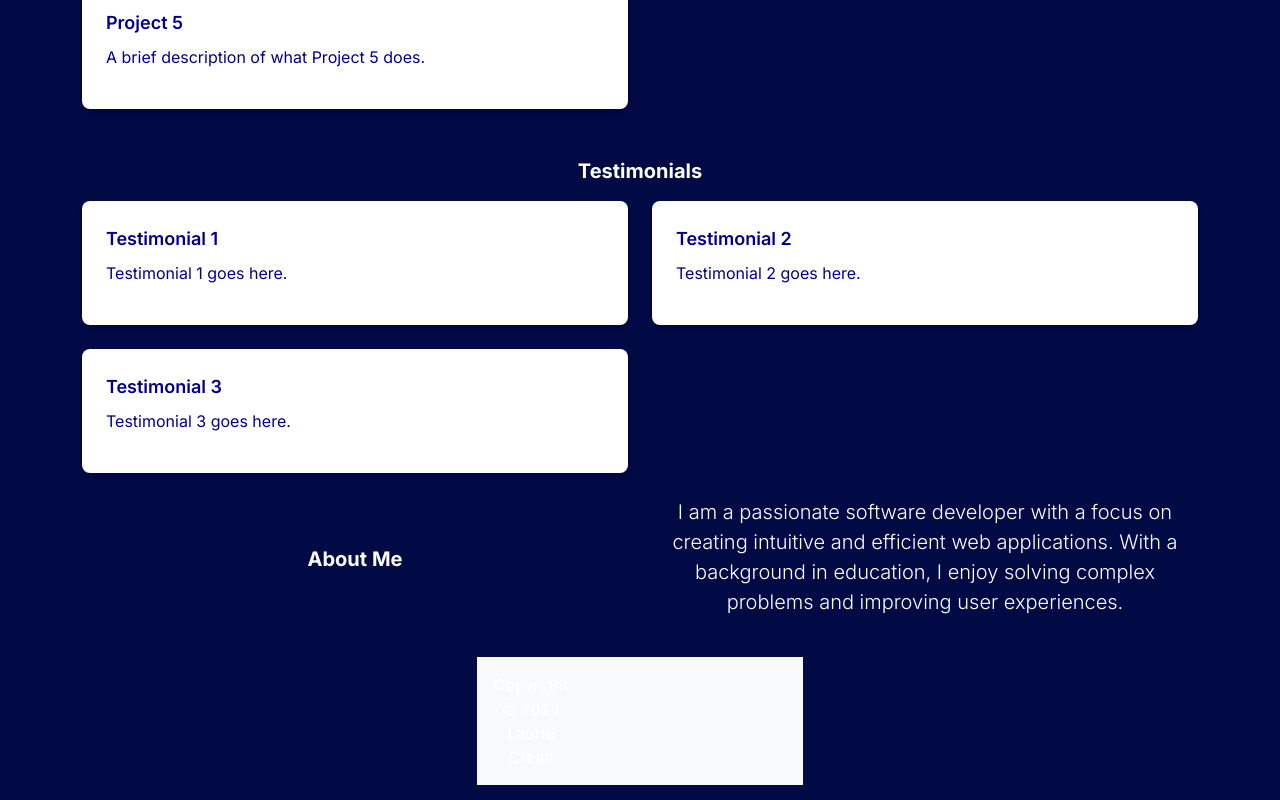
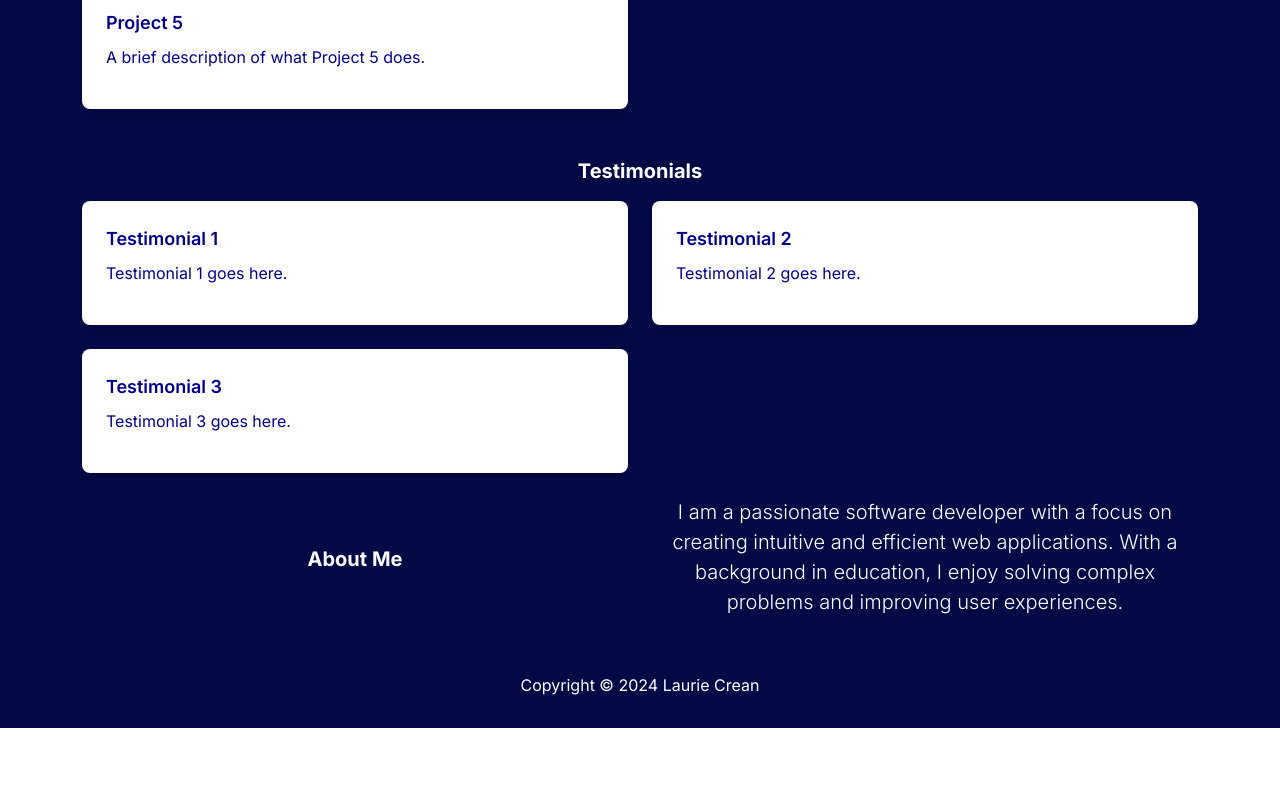
Before and after one commit to lmcrean/lauriecrean_v3, a Next.js app: page / in a window 1280 px wide. Shown: the part 2817-3617 px from the top of the page. After the commit the page ends 3545 px from the top, so only its background shows below. Built offline with nearby package versions, Linux system fonts and the light colour scheme; a web font is replaced by a local one.

Commit message:
Remove unused components in Footer.tsx

```diff
--- a/app/page.tsx
+++ b/app/page.tsx
@@ -7,8 +7,6 @@ import Testimonials from '../components/Testimonials';
 import About from '../components/About';
 import Contact from '../components/Contact';
 import Footer from '../components/Footer';
-import Badge from 'react-bootstrap/Badge';
-import Stack from 'react-bootstrap/Stack';
 import 'bootstrap/dist/css/bootstrap.min.css';
 
 const App = () => {
--- a/components/Footer.tsx
+++ b/components/Footer.tsx
@@ -2,31 +2,10 @@ import React from 'react';
 
 const Footer = () => {
   return (
-    <footer className="bg-light py-3 text-center text-center text-white mx-auto">
-      <div className="container">
-        <div className="row">
-          <div className="col-md-4">
-            <span className="copyright-text">Copyright &copy; 2024 Laurie Crean</span>
+    <footer className="py-3 text-center text-center text-white mx-auto">
+          <span className="copyright-text">Copyright &copy; 2024 Laurie Crean</span>
+          <div className="social-icons">
           </div>
-          <div className="col-md-4">
-            <ul className="list-inline social-buttons">
-              <li className="list-inline-item">
-                <a href="#!" target="_blank"><i className="fab fa-twitter"></i></a>
-              </li>
-              <li className="list-inline-item">
-                <a href="#!" target="_blank"><i className="fab fa-facebook-f"></i></a>
-              </li>
-              <li className="list-inline-item">
-                <a href="#!" target="_blank"><i className="fab fa-instagram"></i></a>
-              </li>
-            </ul>
-          </div>
-          <div className="col-md-4">
-            <ul className="list-inline quick-links">
-            </ul>
-          </div>
-        </div>
-      </div>
     </footer>
   );
 };
```
